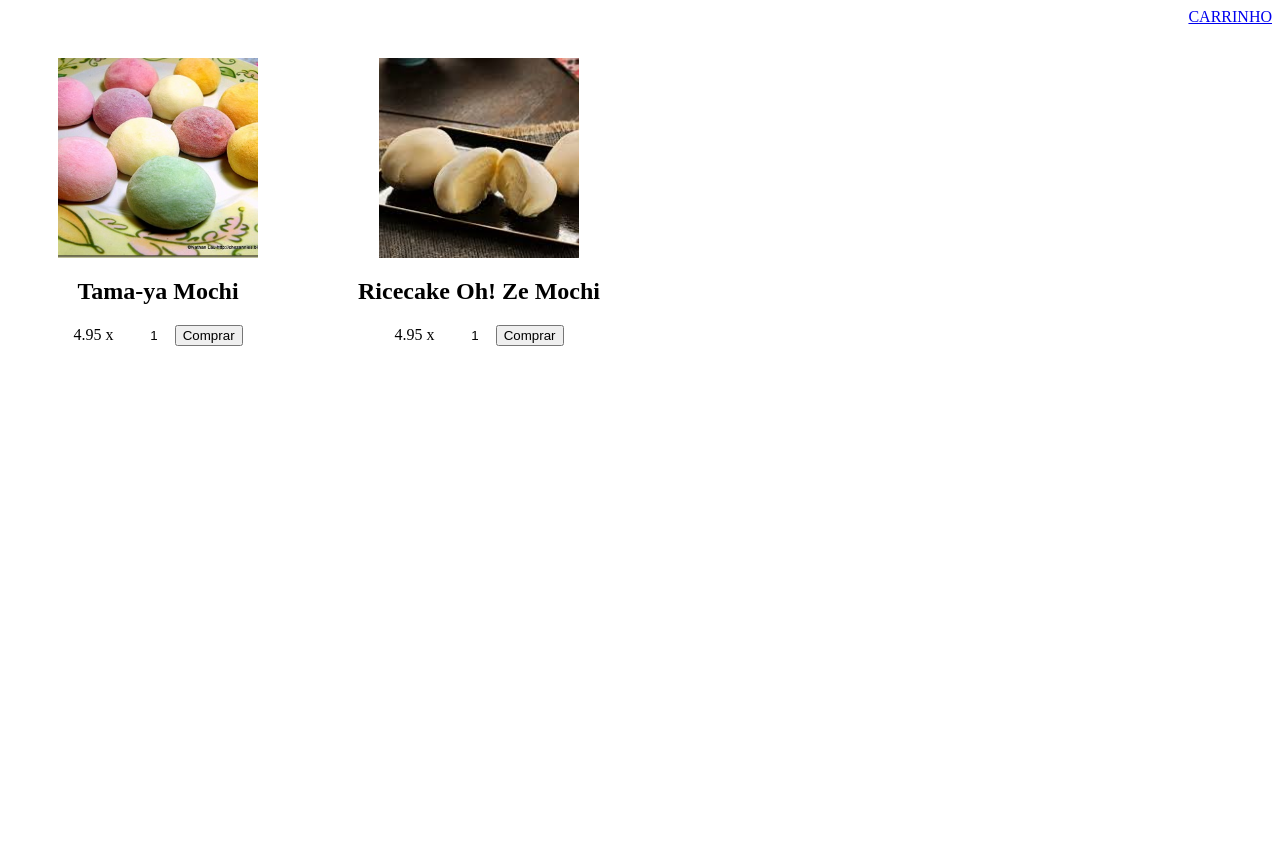
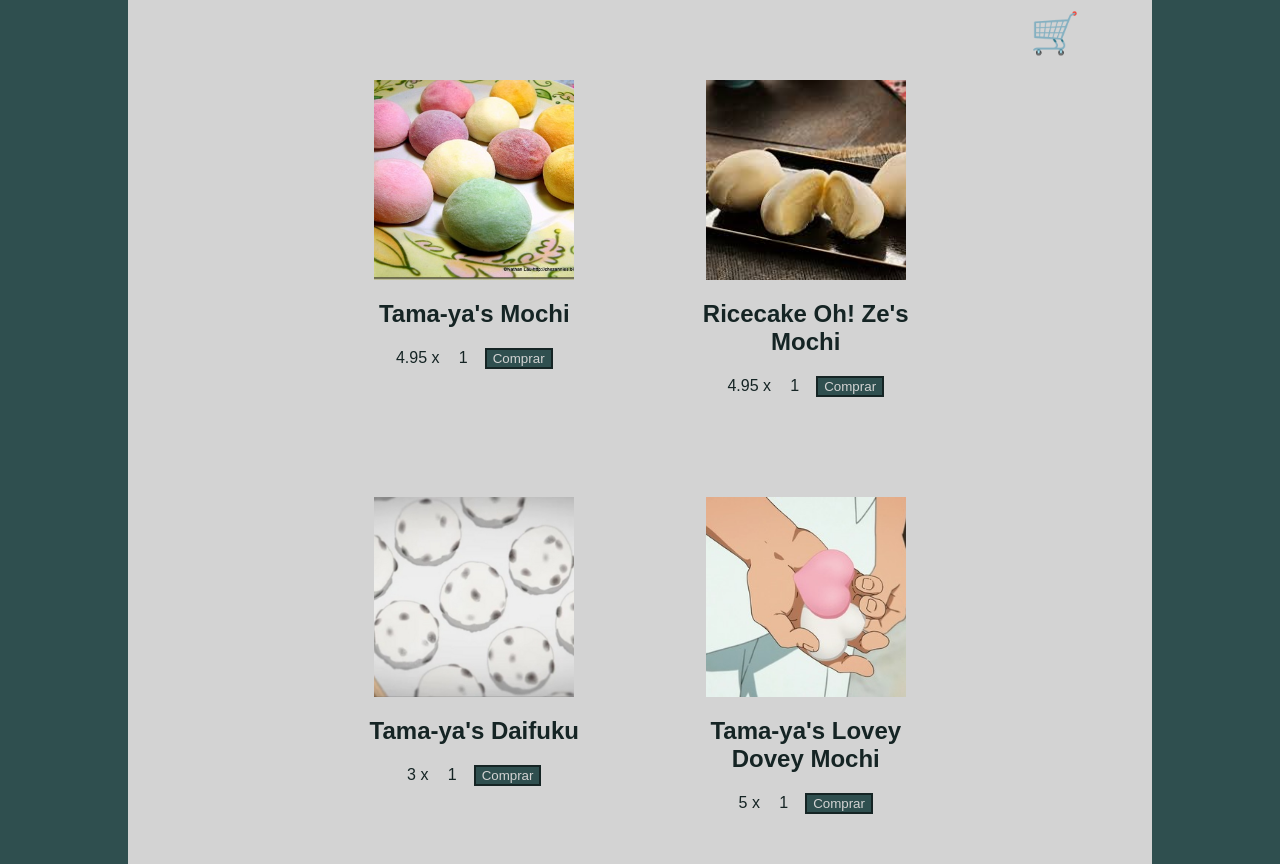
Before and after one commit to JuraiAndou/autoracao, a website: page questao_08/index.html in a window 1280 px wide. Before the commit the page ends 800 px from the top, so only its background shows below. Drawn offline with nearby package versions, Linux system fonts and the light colour scheme.

Commit message:
questao 08 finalizada

```diff
--- a/questao_08/index.html
+++ b/questao_08/index.html
@@ -9,8 +9,11 @@
     <script src="script.js"></script>
 </head>
 <body>
-    <a href="carrinho.html">CARRINHO</a>
-    <section id="loja">
+    <a href="carrinho.html">🛒</a>
+    <section class="container">
+        <div class="corpo">
+            <div class="site">
+                <div id="loja">
                     <!-- <div class="produto-container">
                         <img src="mochi.jpg" alt="mochi">
                         <div class="produto-text">
@@ -19,6 +22,9 @@
                             <button>Comprar</button>
                         </div>
                     </div> -->
+                </div>
+            </div>
+        </div>
     </section>
 </body>
 </html>
--- a/questao_08/script.js
+++ b/questao_08/script.js
@@ -2,16 +2,23 @@ var loja;
 var listaCarrinho;
 var itemList = [];
 var carrinho = [];
+var precoTotal;
 $(document).ready(function(){
     loja = $("#loja");
     listaCarrinho = $("#carrinho");
     itemList = [
-        new Item("tMochi", 4.95, "mochi.jpg", "Tama-ya Mochi"),
-        new Item("ozMochi", 4.95, "mochi02.jpg", "Ricecake Oh! Ze Mochi")
+        new Item("tMochi", 4.95, "mochi.jpg", "Tama-ya's Mochi"),
+        new Item("ozMochi", 4.95, "mochi02.jpg", "Ricecake Oh! Ze's Mochi"),
+        new Item("daifuku", 3.00, "Daifuku.jpg", "Tama-ya's Daifuku"),
+        new Item("lvMochi", 5, "LoveyDoveyMochi.jpg", "Tama-ya's Lovey Dovey Mochi")
     ];
     for (let i in itemList) {
         itemList[i].displayMarket();
         itemList[i].displayCarrinho();
+    }
+    displayPreco();
+    if(localStorage.length < 1){
+        emptyMsg();
     }
 
     $(".btn-comprar").click(function(obj){
@@ -51,7 +58,26 @@ function addCarrinho(item, val){
 
 function limpaCarrinho() {
     localStorage.clear();
-    $("#carrinho").html("");
+    listaCarrinho.html("");
+    emptyMsg();
+}
+
+function displayPreco() {
+    precoTotal = 0;
+    for (const i in itemList) {
+        let amount = parseInt(localStorage.getItem(itemList[i].name));
+        if(amount > 0){
+            precoTotal += itemList[i].price * amount;
+        }
+    }
+    if(precoTotal > 0){
+        listaCarrinho.append("<p>Preço total R$: "+Math.round((precoTotal + Number.EPSILON) * 100) / 100+"</p>");
+        console.log(precoTotal);
+    }
+}
+
+function emptyMsg() {
+    listaCarrinho.append("<h1>carrinho vazio</h1>");
 }
 
 let Item = class Item{
@@ -79,7 +105,7 @@ let Item = class Item{
     displayCarrinho(){
         if(localStorage.getItem(this.name) != undefined && localStorage.getItem(this.name) > 0){
             listaCarrinho.append(
-                "<p>"+localStorage.getItem(this.name)+" x "+this.title+" R$: "+this.price   +"</p>"
+                "<p>"+localStorage.getItem(this.name)+" x "+this.title+" R$: "+this.price   +"</p><hr>"
             );
         }
     }
@@ -88,8 +114,12 @@ let Item = class Item{
         if(localStorage.getItem(this.name) != undefined){
             this.quant = parseInt(localStorage.getItem(this.name));
         }
+        if(localStorage.getItem("precoTotal") != undefined){
+            precoTotal = localStorage.getItem("precoTotal");
+        }
         this.quant += parseInt(val);
         console.log((this.name)+"", this.quant);
         localStorage.setItem((this.name)+"", this.quant);
+
     }
 };
--- a/questao_08/style.css
+++ b/questao_08/style.css
@@ -1,6 +1,21 @@
+*{
+    font-family: sans-serif;
+    color: rgb(21, 36, 36);
+}
 a{
-    float: right;
+    position: absolute;
+    right: 200px;
+    top: 10px;
+    text-decoration: none;
+    font-size: 30pt;
 }
+
+button{
+    background-color: darkslategray;
+    border: 2px solid rgb(21, 36, 36);
+    color: lightgray;
+}
+
 .imagem-produto{
     object-fit: cover;
 
@@ -9,9 +24,9 @@ a{
 }
 
 #loja{
-    display: flex;
-    flex-direction: row;
-    align-items: center;
+    display: grid;
+    margin-top: 30px;
+    grid-template-columns: repeat(2, 1fr);
 }
 
 #carrinho-container{
@@ -30,11 +45,37 @@ a{
 }
 
 .iptPreco{
-    width: 4em;
+    width: 2.3em;
     text-align: right;
     border: none;
+    background-color: lightgray;
+    font-size: 12pt;
 }
 
 .iptPreco:focus{
     outline: none;
 }
+body{
+    margin: 0;
+}
+.container{
+    background-color: darkslategrey;
+    display: grid;
+    grid-template-columns: 1fr;
+    min-height: 100vh;
+}
+
+.corpo{
+    background-color: lightgray;
+    grid-row-start: 1;
+    grid-row-end: 2;
+    display: flex;
+    align-items: center;
+    justify-items: center;
+    margin: 0 10% 0 10%;
+}
+
+.site{
+    margin: 0 auto;
+    width: 663px;
+}
```
Also changed, not shown: questao_08/carrinho.html (+10 -4 lines), questao_08/Daifuku.jpg (added), questao_08/LoveyDoveyMochi.jpg (added). Lines whose indentation alone changed are shown as unchanged.
